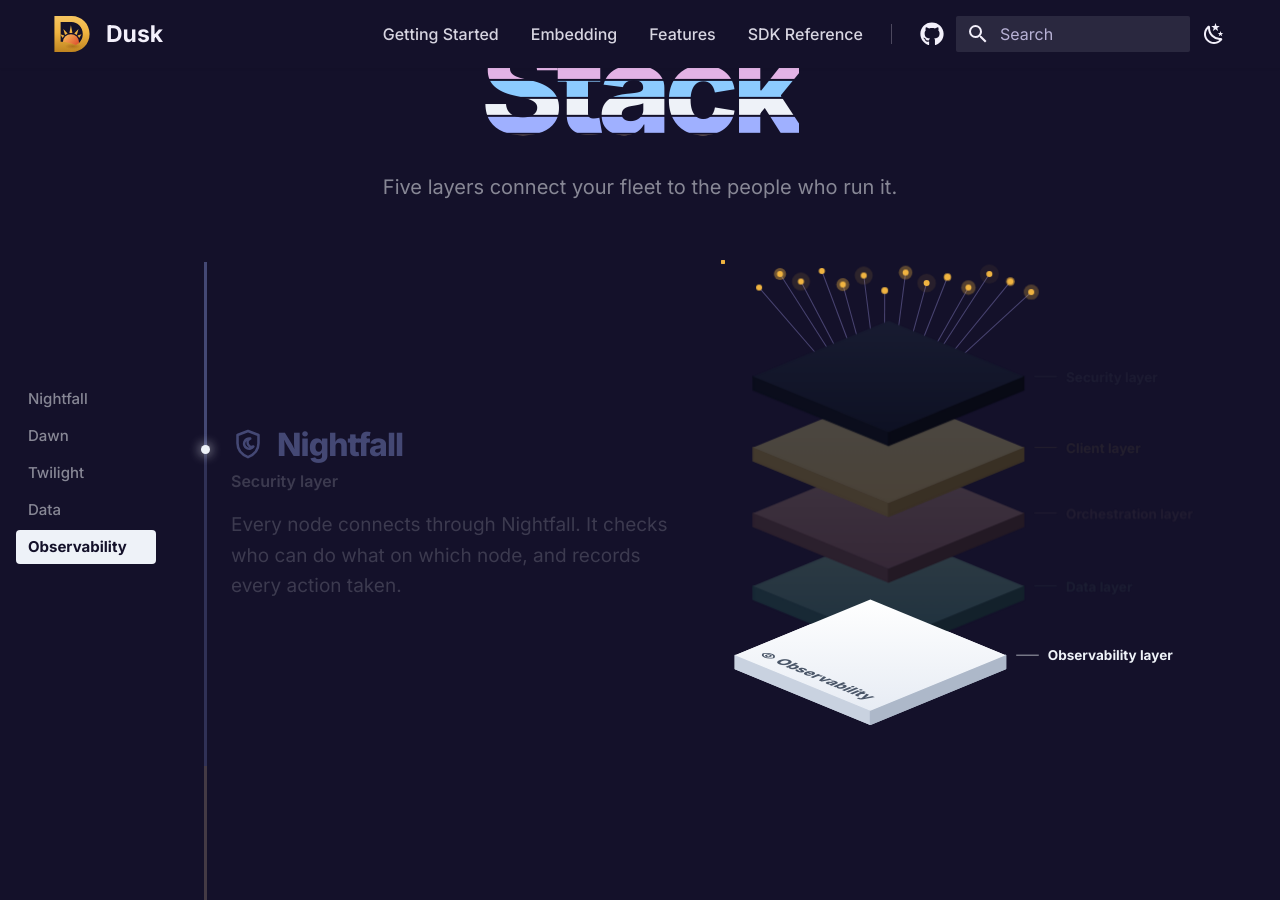
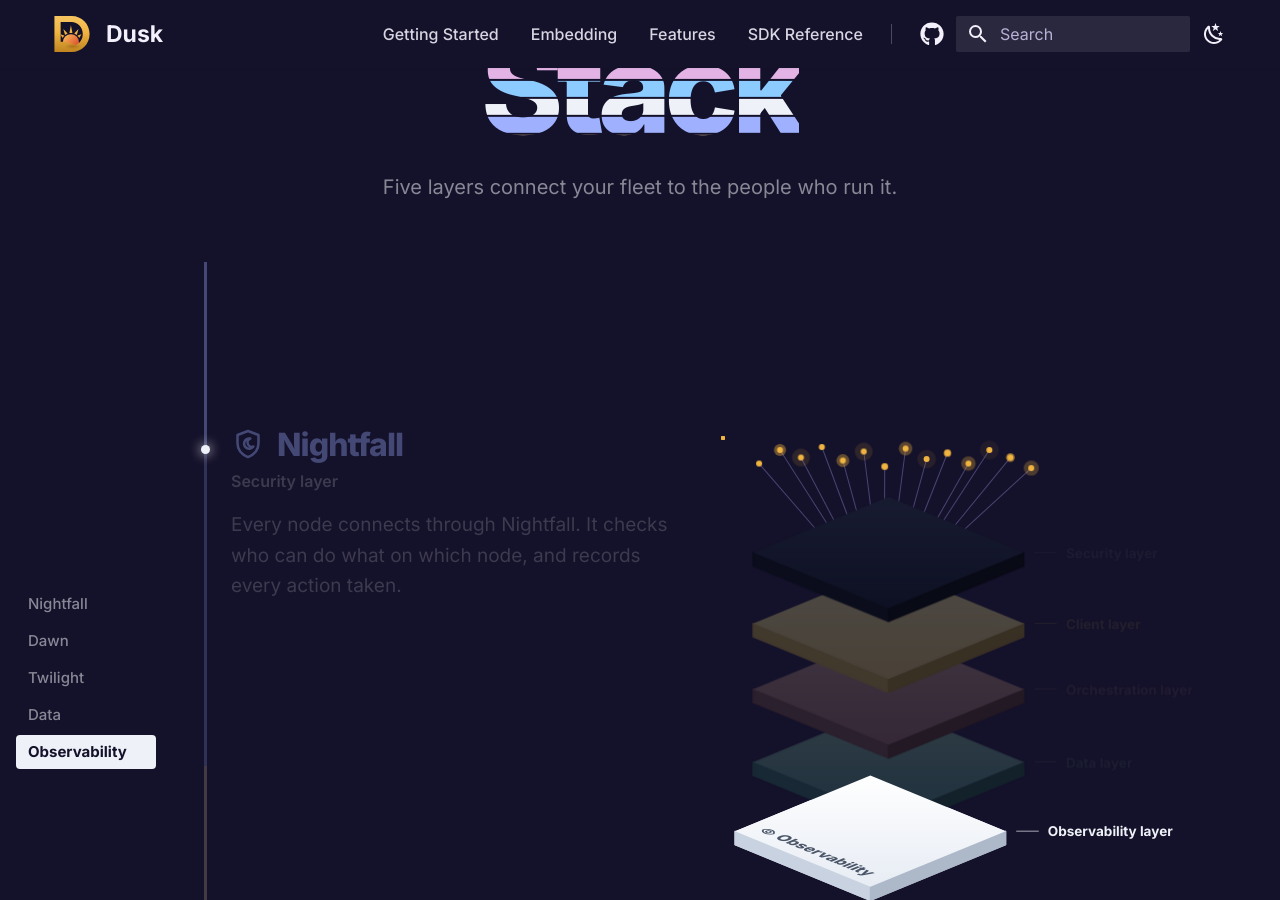
Before and after one commit to tomerze/dusk, an MkDocs documentation site: the page built from docs/docs/index.md, in a window 1280 px wide and 900 px high, scrolled down 2298 px. Built offline with MkDocs 1.6.1 and Material for MkDocs 9.7.7, drawn with Linux system fonts in a browser that asks for light colours; comment, search, counter and statistics services are not loaded.

Commit message:
Update docs to centre the stack's menu and drawing below the header with svh
On a wide screen the layer menu stuck at calc(50vh - 5rem) after a 6rem
margin, the drawing at max(3.5rem, calc(50vh - 15rem)), and each layer
was at least 56vh tall: offsets that restated half the menu's and half
the drawing's height, and vh, which on a phone grows and shrinks as the
browser's toolbar hides and shows.

The menu and the drawing now each stick below the header in a box the
height of the screen under it, calc(100svh - var(--dusk-header)), and
centre their content in it, and each layer is at least 56svh tall.

```diff
--- a/docs/docs/assets/stylesheets/landing.css
+++ b/docs/docs/assets/stylesheets/landing.css
@@ -745,11 +745,13 @@
   }
   .dusk-stack__menu {
     position: sticky;
-    top: calc(50vh - 5rem);
-    display: block;
+    top: var(--dusk-header);
+    display: flex;
+    flex-direction: column;
+    justify-content: center;
+    block-size: calc(100svh - var(--dusk-header));
     grid-column: 1;
     grid-row: 1;
-    margin-top: 6rem;
   }
   .dusk-landing .dusk-stack__links {
     display: flex;
@@ -781,7 +783,10 @@
   }
   .dusk-stack__figure {
     position: sticky;
-    top: max(3.5rem, calc(50vh - 15rem));
+    top: var(--dusk-header);
+    display: flex;
+    align-items: center;
+    block-size: calc(100svh - var(--dusk-header));
     grid-column: 3;
     grid-row: 1;
     max-width: none;
@@ -790,7 +795,7 @@
     display: flex;
     flex-direction: column;
     justify-content: center;
-    min-height: 56vh;
+    min-height: 56svh;
   }
   .dusk-stack.is-focused .dusk-plate:not(.is-active) {
     filter: var(--dusk-dim);
```
